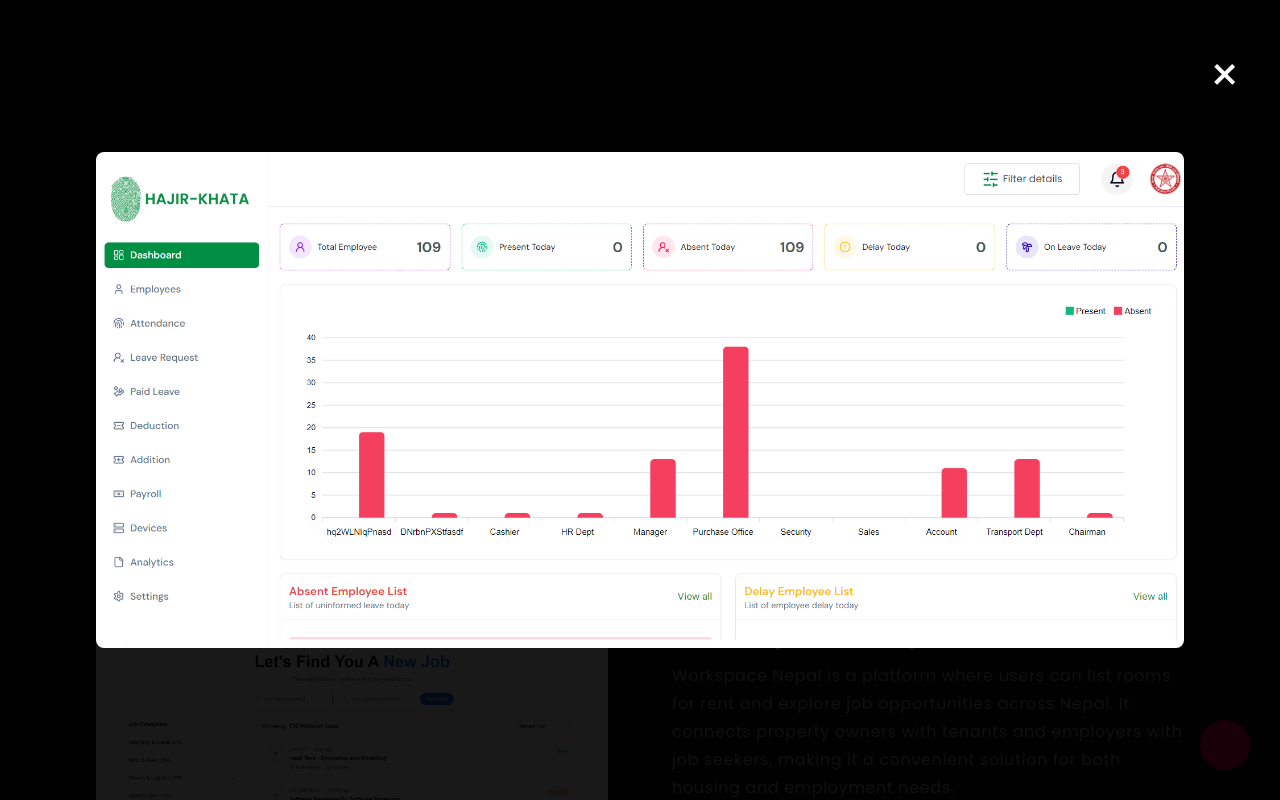
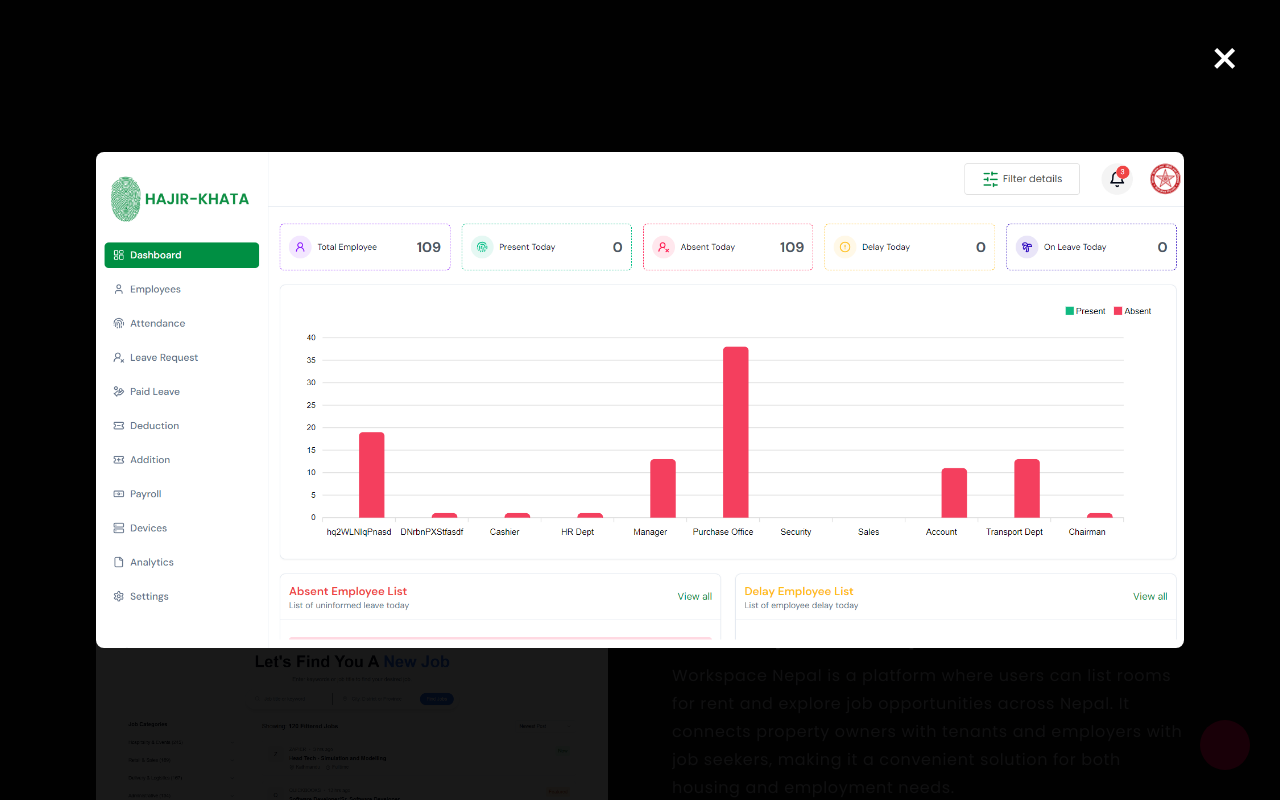
Before and after one commit to rajinsakha/Portfolio, a React (Create React App) app: page / in a window 1280 px wide. Both pictures are taken after a click on the element 912 px from the left and 1913 px from the top of the page. Shown: the part 1513-2313 px from the top of the page. Built offline with nearby package versions, Linux system fonts and the light colour scheme; some icons are missing.

Commit message:
fixed-modal

```diff
--- a/src/components/Common/Common.css
+++ b/src/components/Common/Common.css
@@ -70,7 +70,7 @@
 
 .close-button {
   position: fixed;
-  top: 2rem;
+  top: 1rem;
   right: 2rem;
   background: transparent;
   border: none;
@@ -84,7 +84,6 @@
 
 .close-button:hover {
   color: #ff4444;
-  transform: rotate(90deg);
 }
 
 /* Responsive adjustments */
```
